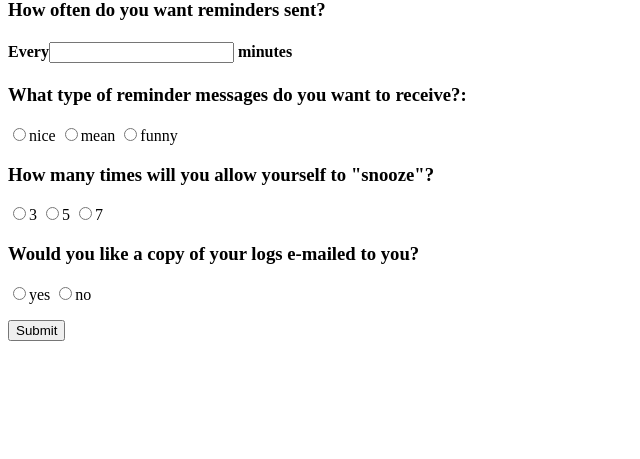
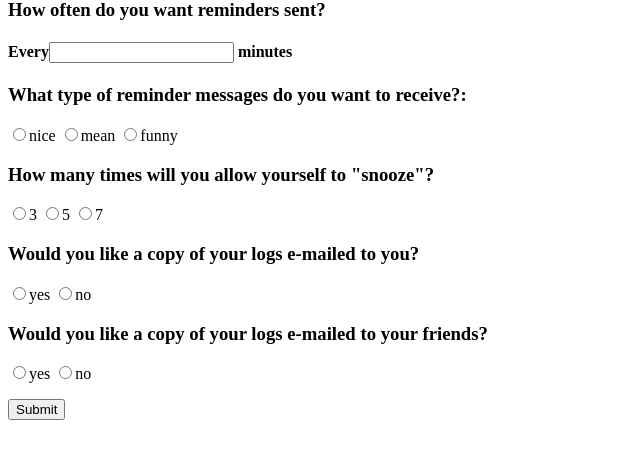
Before and after one commit to netcables/breakpro, a Python web app: template templates/settings.html in a window 1280 px wide. Shown: the part 128-587 px from the top of the page, without its empty margins (0-640 px from the left). Run offline with Jinja, Linux system fonts and the light colour scheme; the template is opened without the code that fills it, so the values that code supplies are empty.

Commit message:
edited settings

```diff
--- a/templates/settings.html
+++ b/templates/settings.html
@@ -3,7 +3,7 @@
 
 <html>
   <head>
-    <title>Settings</title>
+    <title>User Settings</title>
     <style>
 
     h1{
@@ -36,6 +36,10 @@
       <input type="radio" name="email_option" value="yes">yes
       <input type="radio" name="email_option" value="no">no
 
+      <h3>Would you like a copy of your logs e-mailed to your friends?</h3>
+      <input type="radio" name="email_option" value="yes">yes
+      <input type="radio" name="email_option" value="no">no
+
 
       <p><input type="submit" value="Submit"></p>
 
```
